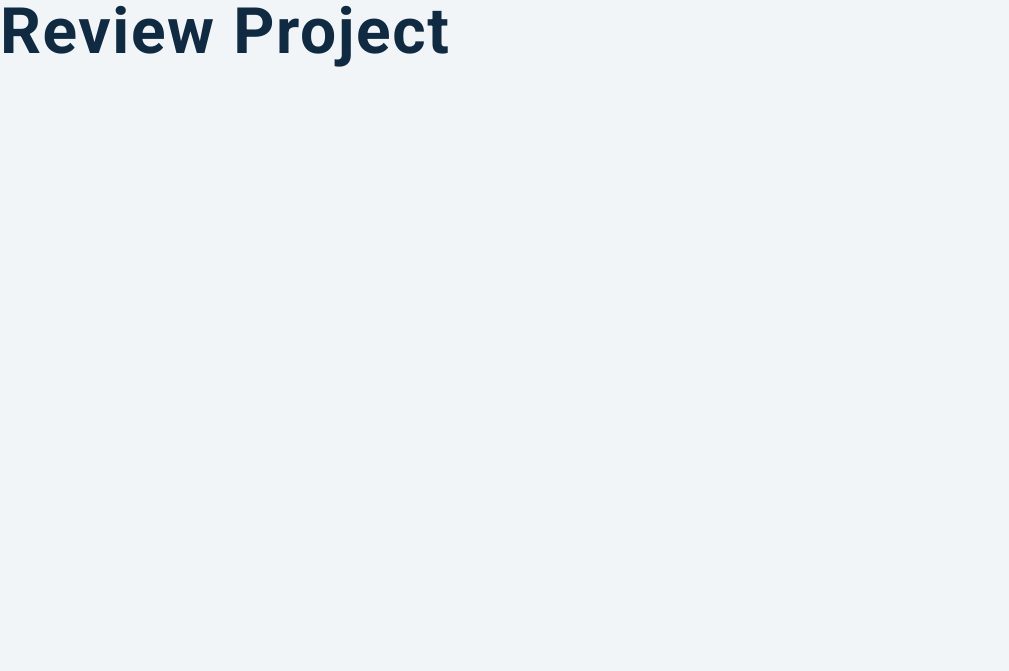
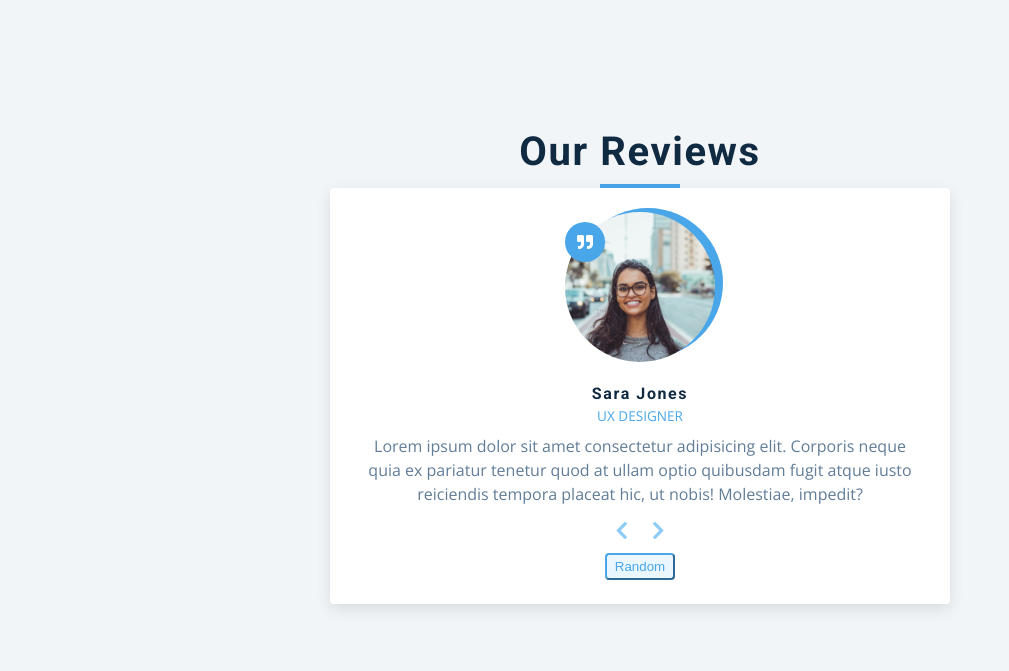
Before and after one commit to buttonbag/review-carousel, a plain HTML site: page index.html in a window 1280 px wide. Shown: the whole page, without its empty margins (0-1009 px from the left). Drawn offline with nearby package versions, Linux system fonts and the light colour scheme.

Commit message:
elements in place

```diff
--- a/index.html
+++ b/index.html
@@ -1,21 +1,52 @@
 <!DOCTYPE html>
 <html lang="en">
+
 <head>
   <meta charset="UTF-8" />
   <meta name="viewport" content="width=device-width, initial-scale=1.0" />
   <title>Starter</title>
   <!-- font-awesome -->
-    <link
-      rel="stylesheet"
-      href="https://cdnjs.cloudflare.com/ajax/libs/font-awesome/5.14.0/css/all.min.css"
-    />
+  <link rel="stylesheet" href="https://cdnjs.cloudflare.com/ajax/libs/font-awesome/5.14.0/css/all.min.css" />
 
   <!-- styles -->
   <link rel="stylesheet" href="styles.css" />
 </head>
+
 <body>
-    <h1>review project</h1>
+  <main>
+    <section class="container">
+      <!-- title -->
+      <div class="title">
+        <h2>our reviews</h2>
+        <div class="underline"></div>
+        <!-- reviews -->
+        <article class="review">
+          <div class="img-container">
+            <img src="person-1.jpeg" alt="person-img" id="person-img" />
+          </div>
+          <h4 id="author">sara jones</h4>
+          <p id="job">ux designer</p>
+          <p id="info">Lorem ipsum dolor sit amet consectetur adipisicing elit. Corporis neque quia ex pariatur tenetur
+            quod at ullam optio quibusdam fugit atque iusto reiciendis tempora placeat hic, ut nobis! Molestiae,
+            impedit?</p>
+          <!-- prev next buttons -->
+          <div class="button-container">
+            <button class="prev-btn">
+              <i class="fas fa-chevron-left"></i>
+            </button>
+            <button class="next-btn">
+              <i class="fas fa-chevron-right"></i>
+            </button>
+          </div>
+          <button class="random-btn">
+            random
+          </button>
+        </article>
+      </div>
+    </section>
+  </main>
   <!-- javascript -->
   <script src="app.js"></script>
 </body>
+
 </html>
```
Lines whose indentation alone changed are shown as unchanged.
